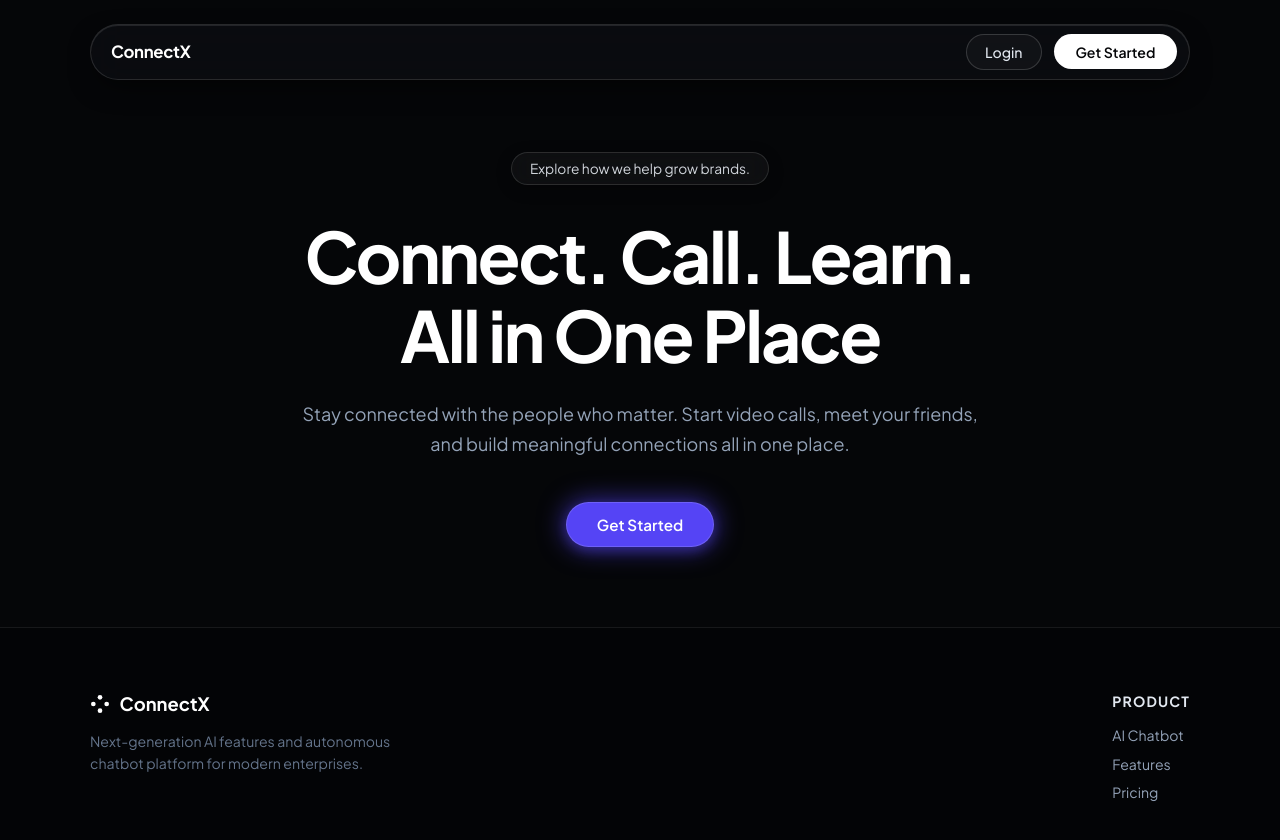
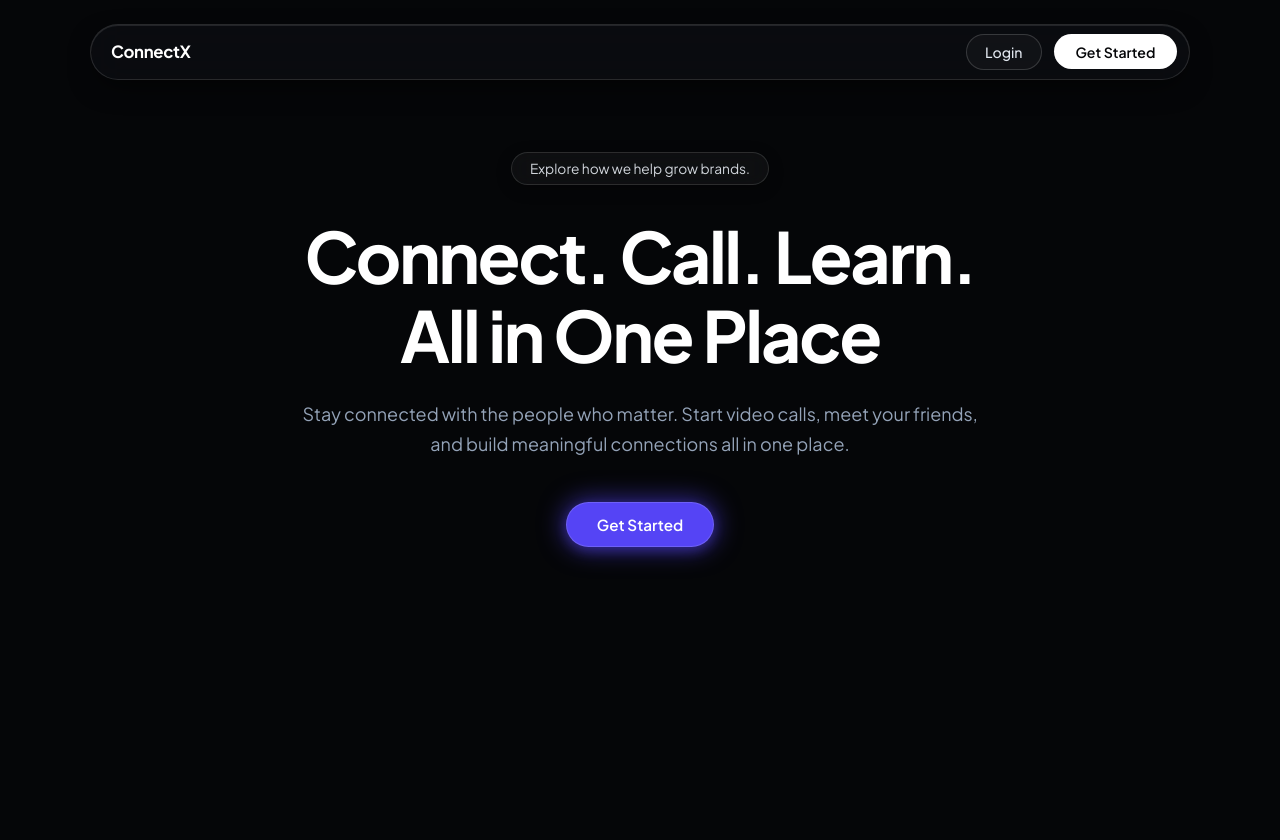
Before and after one commit to ytsubhadip/ConnectX, a React (Vite) app in the folder frontend/: page / in a window 1280 px wide. Shown: the top 840 px of the page. After the commit the page ends 800 px from the top, so only its background shows below. Built offline with nearby package versions, Linux system fonts and the light colour scheme.

Commit message:
remove footer

```diff
--- a/frontend/src/pages/Home/Home.jsx
+++ b/frontend/src/pages/Home/Home.jsx
@@ -73,38 +73,7 @@ function Home() {
 
 
 
-      {/* Footer */}
-      <footer className="footer-section">
-        <div className="footer-inner">
-          <div className="footer-brand">
-            <div className="footer-logo">
-              <svg width="20" height="20" viewBox="0 0 24 24" fill="currentColor">
-                <circle cx="12" cy="4" r="2.8" />
-                <circle cx="12" cy="20" r="2.8" />
-                <circle cx="4" cy="12" r="2.8" />
-                <circle cx="20" cy="12" r="2.8" />
-              </svg>
-              <span>ConnectX</span>
-            </div>
-            <p className="footer-desc">
-              Next-generation AI features and autonomous chatbot platform for modern enterprises.
-            </p>
-          </div>
 
-          <div className="footer-links-grid">
-            <div className="footer-col">
-              <h4>Product</h4>
-              <a href="#ai-chatbot">AI Chatbot</a>
-              <a href="#features">Features</a>
-              <a href="#pricing">Pricing</a>
-            </div>
-
-
-          </div>
-        </div>
-
-
-      </footer>
     </div>
   );
 }
```
